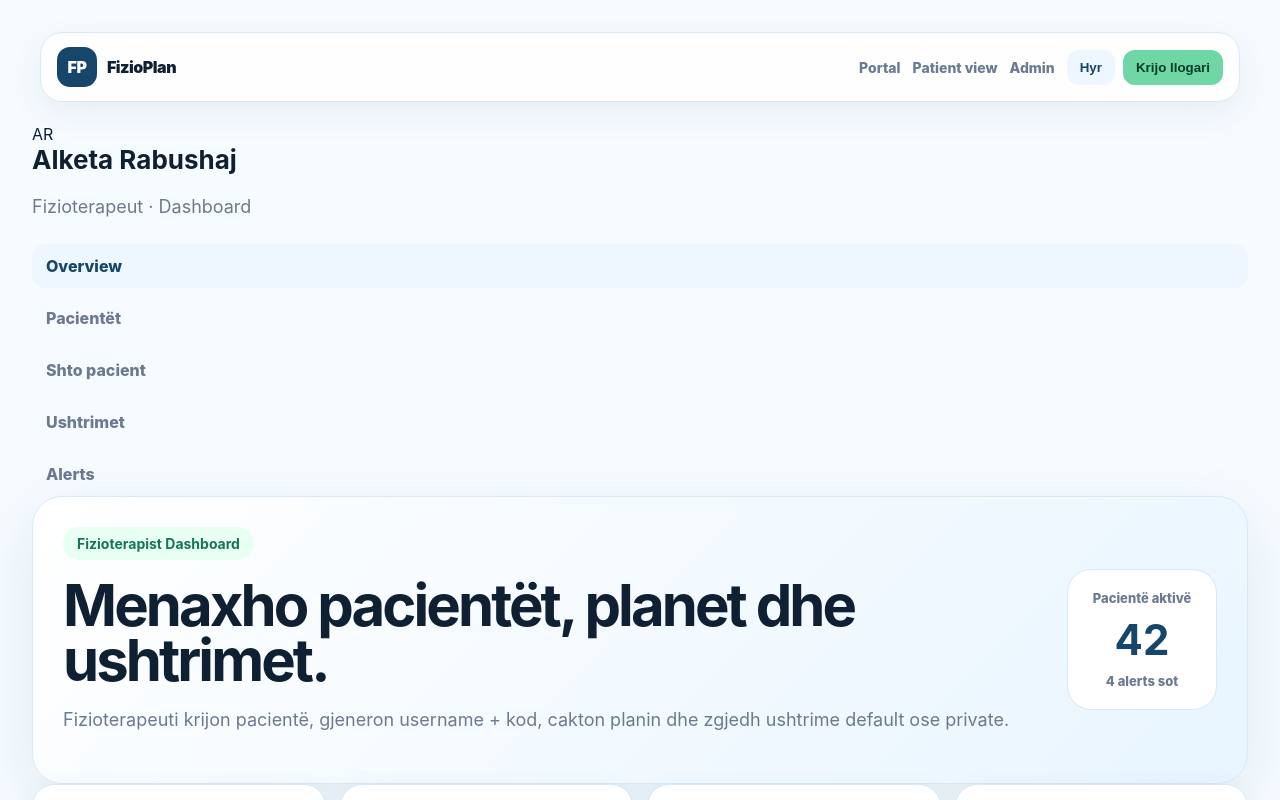
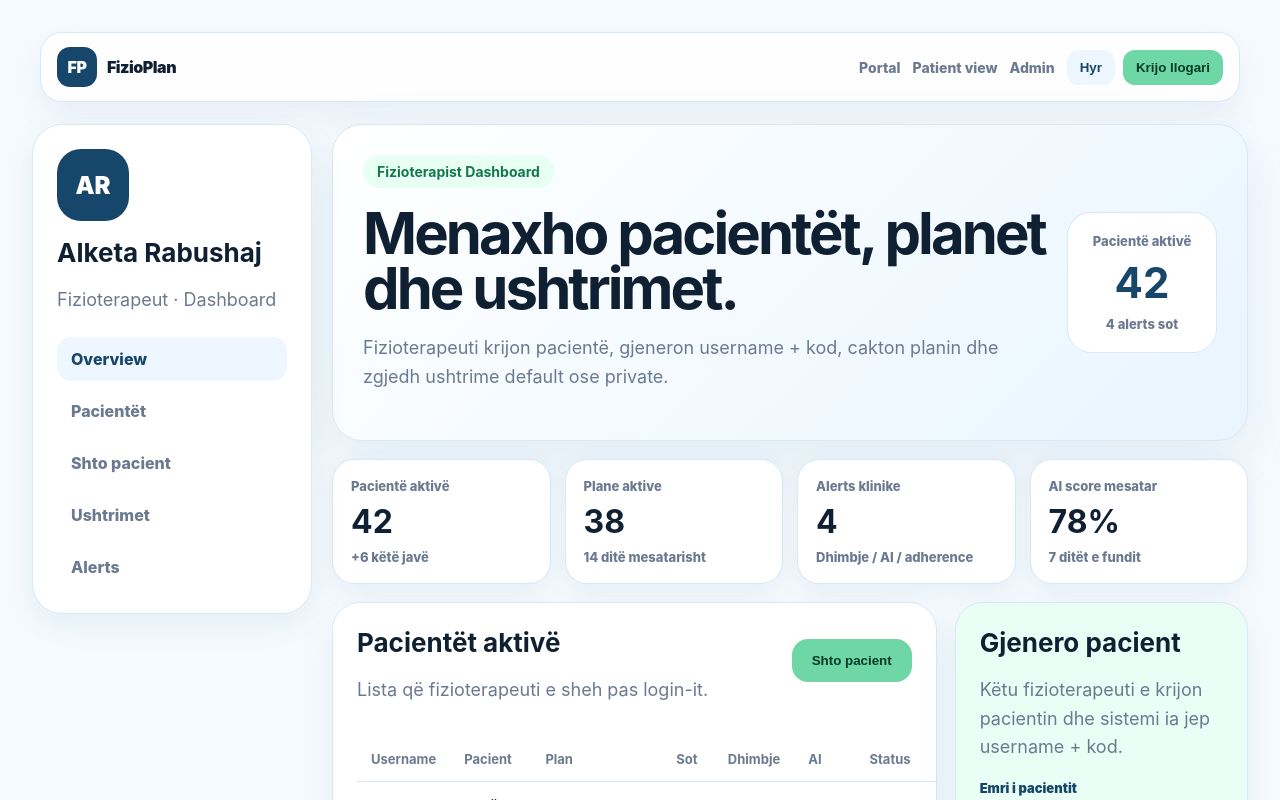
Before and after one commit to diellzarabushaj-source/FIZIOTERAPIA-IME, a Next.js app: page /physiotherapist-dashboard in a window 1280 px wide. Shown: the top 800 px of the page. Built offline with nearby package versions, Linux system fonts and the light colour scheme; no server answers.

Commit message:
Reuse dashboard layout for physiotherapist dashboard

```diff
--- a/app/physiotherapist-dashboard/page.tsx
+++ b/app/physiotherapist-dashboard/page.tsx
@@ -47,9 +47,9 @@ export default async function PhysiotherapistDashboardPage() {
         </div>
       </nav>
 
-      <section className="physio-shell">
-        <aside className="physio-sidebar">
-          <div className="physio-avatar">AR</div>
+      <section className="patient-shell">
+        <aside className="patient-sidebar">
+          <div className="patient-avatar">AR</div>
           <h2>{displayName}</h2>
           <p>Fizioterapeut · Dashboard</p>
           <div className="side-menu">
@@ -61,8 +61,8 @@ export default async function PhysiotherapistDashboardPage() {
           </div>
         </aside>
 
-        <div className="physio-main">
-          <section id="overview" className="dashboard-hero physio-hero-panel">
+        <div className="patient-main">
+          <section id="overview" className="dashboard-hero">
             <div>
               <span className="badge">Fizioterapist Dashboard</span>
               <h1>Menaxho pacientët, planet dhe ushtrimet.</h1>
```
